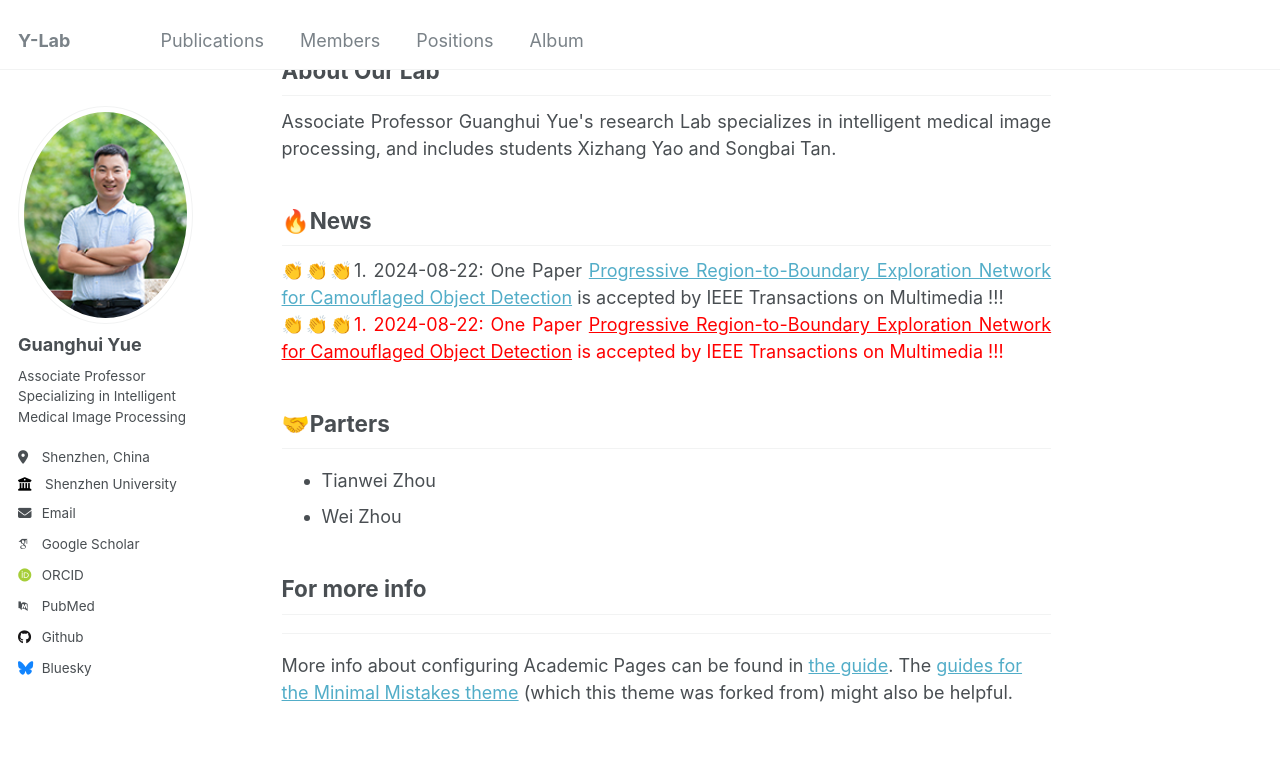
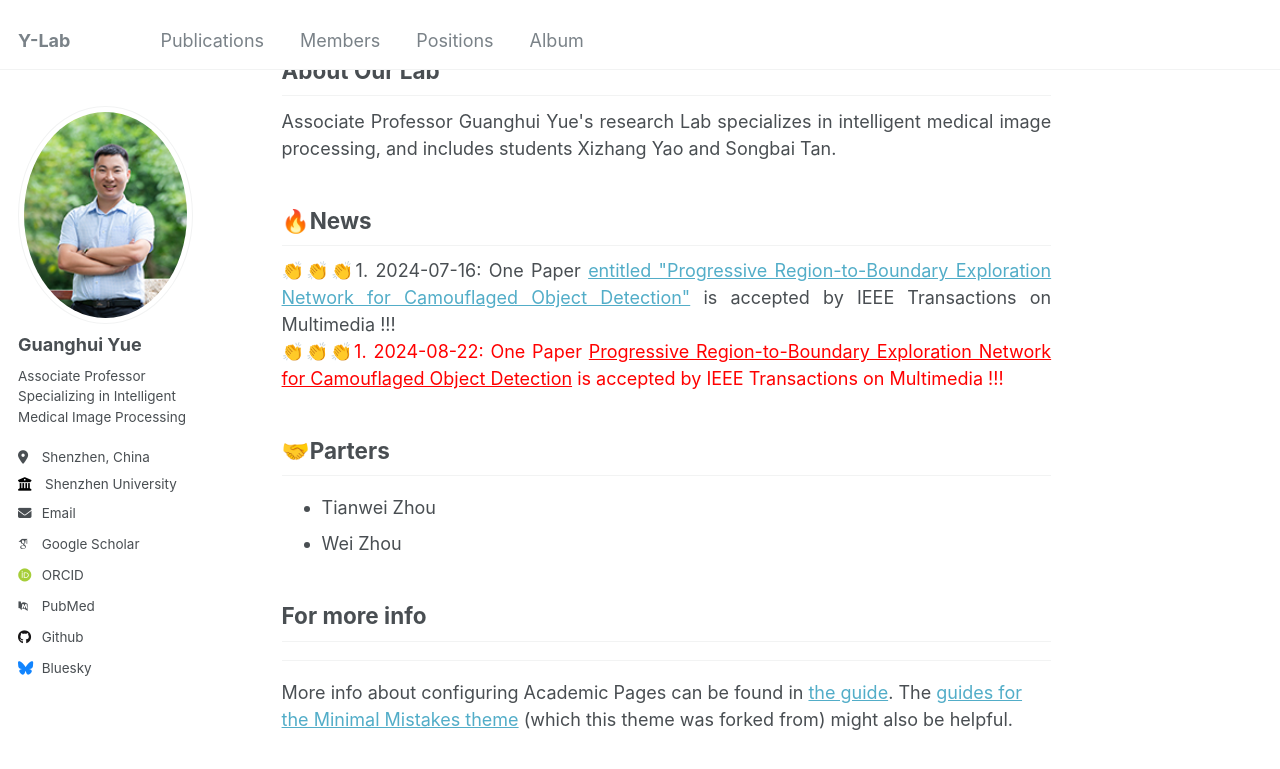
Before and after one commit to Guanghui-Yue/Guanghui-Yue.github.io, a Jekyll site: the page built from _pages/about.md, in a window 1280 px wide and 900 px high, scrolled down 536 px. Shown: the top 769 px of the window. Built offline with Jekyll 4.4.1, drawn with Linux system fonts in a browser that asks for light colours; some web fonts are replaced.

Commit message:
Update about.md

```diff
--- a/_pages/about.md
+++ b/_pages/about.md
@@ -124,7 +124,7 @@ Associate Professor Guanghui Yue's research Lab specializes in intelligent medic
 
 ## 🔥News
 <div style="text-align:justify;">
-&#x1F44F;&#x1F44F;&#x1F44F;1. 2024-08-22: One Paper <a href="https://www.example.com">Progressive Region-to-Boundary Exploration Network for Camouflaged Object Detection</a> is accepted by IEEE Transactions on Multimedia !!!
+&#x1F44F;&#x1F44F;&#x1F44F;1. 2024-07-16: One Paper <a href="https://ieeexplore.ieee.org/Xplore/home.jsp"> entitled "Progressive Region-to-Boundary Exploration Network for Camouflaged Object Detection"</a> is accepted by IEEE Transactions on Multimedia !!!
 </div>
 <div style="text-align:justify;">
   <span style="color: red;">&#x1F44F;&#x1F44F;&#x1F44F;1. 2024-08-22: One Paper <a href="https://www.example.com" style="color: red;">Progressive Region-to-Boundary Exploration Network for Camouflaged Object Detection</a> is accepted by IEEE Transactions on Multimedia !!!</span>
```
